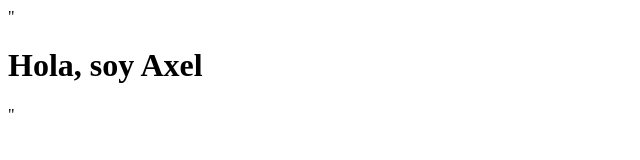
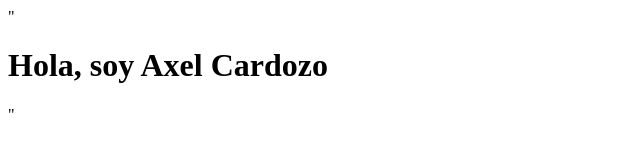
Before and after one commit to acardozo21/acardozo21Github.github.io, a plain HTML site: page index.html in a window 1280 px wide. Shown: the whole page, without its empty margins (0-640 px from the left). Drawn offline with Linux system fonts and the light colour scheme.

Commit message:
Update header name in index.html

```diff
--- a/index.html
+++ b/index.html
@@ -3,5 +3,5 @@
   <head>
     <title>Mi Web</title>
   </head>
-  <body><h1>Hola, soy Axel</h1></body>
+  <body><h1>Hola, soy Axel Cardozo</h1></body>
 </html>"
```
